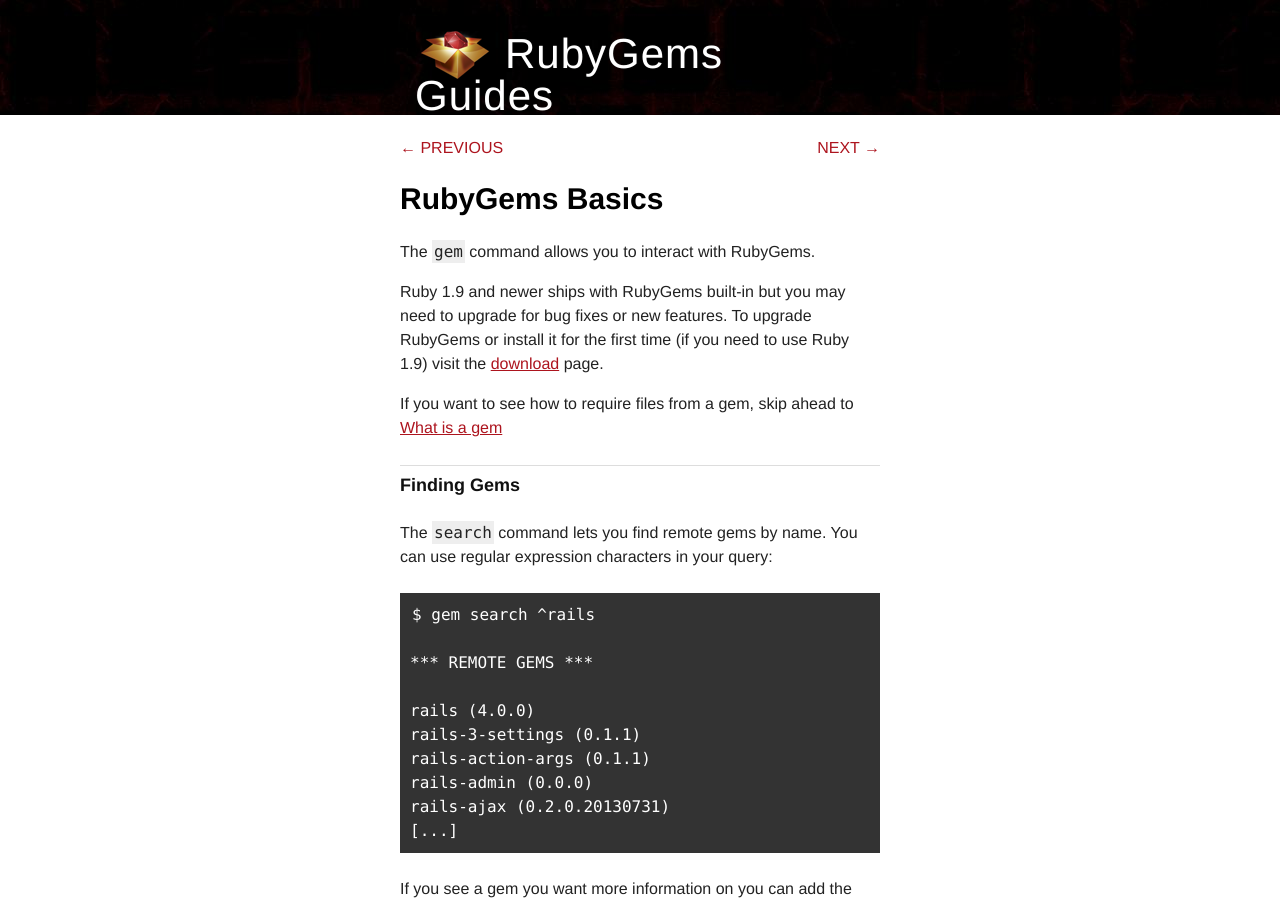
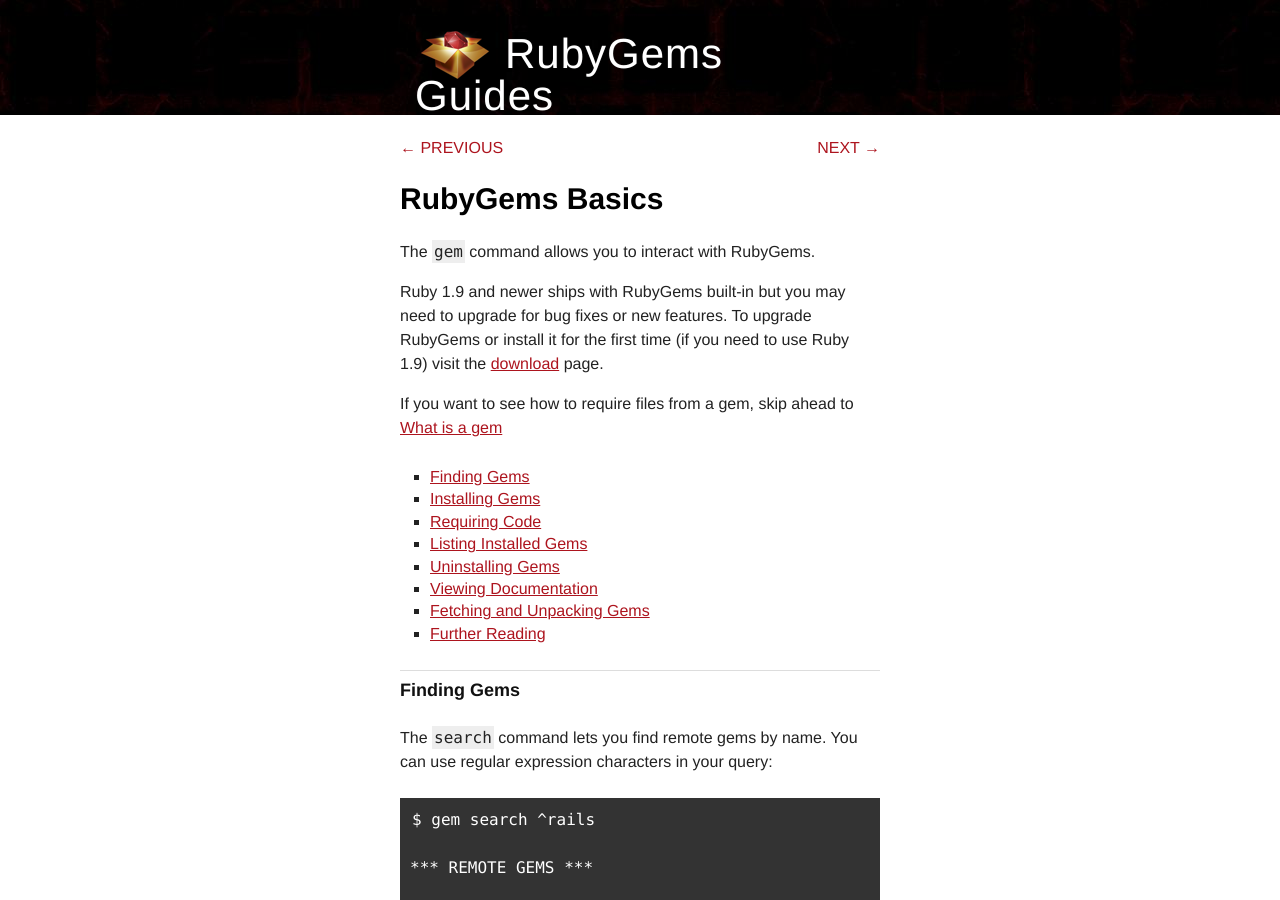
Before and after one commit to radar/guides, a Jekyll site: the page built from rubygems-basics.md, in a window 1280 px wide and 900 px high. Built offline with Jekyll 4.4.1, drawn with Linux system fonts in a browser that asks for light colours.

Commit message:
Add table of contents to Rubygems Basics

```diff
--- a/rubygems-basics.md
+++ b/rubygems-basics.md
@@ -14,6 +14,15 @@ time (if you need to use Ruby 1.9) visit the
 
 If you want to see how to require files from a gem, skip ahead to [What is a
 gem](/what-is-a-gem)
+
+* [Finding Gems](#finding_gems)
+* [Installing Gems](#installing_gems)
+* [Requiring Code](#requiring_code)
+* [Listing Installed Gems](#listing_installed_gems)
+* [Uninstalling Gems](#uninstalling_gems)
+* [Viewing Documentation](#viewing_documentation)
+* [Fetching and Unpacking Gems](#fetching_and_unpacking_gems)
+* [Further Reading](#further_reading)
 
 Finding Gems
 ------------
```
